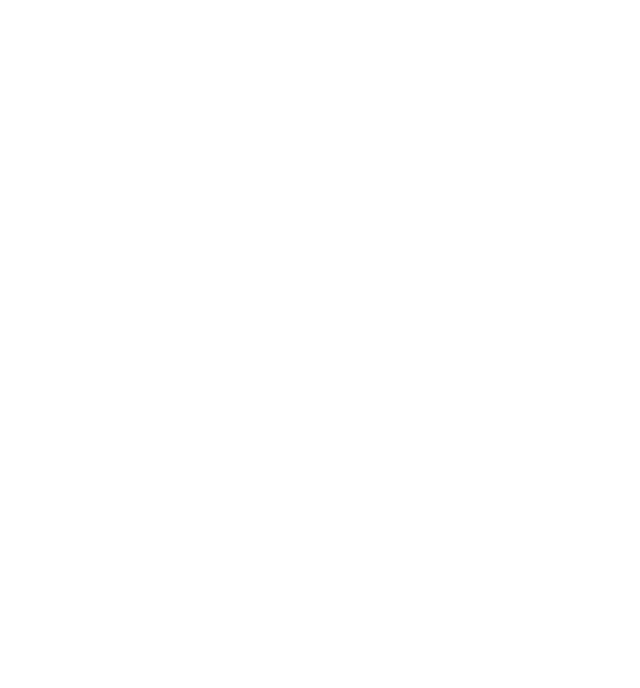
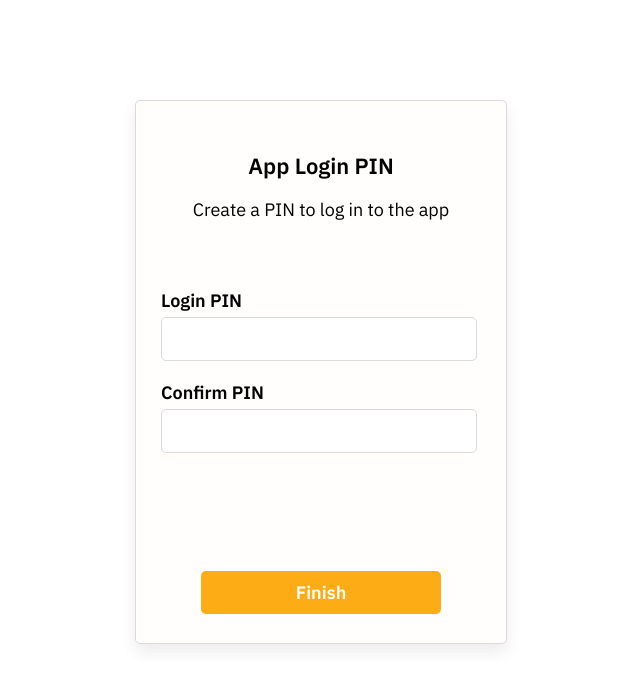
Before and after one commit to glitex-interns-june-2023/haba-pay, a React (Create React App) app: page /apppin in a window 1280 px wide. Before the commit this address had no page. Shown: the top 688 px of the page, without its empty margins (400-1040 px from the left). Built offline with nearby package versions, Linux system fonts and the light colour scheme.

Commit message:
creating interfaces

```diff
--- a/src/App.js
+++ b/src/App.js
@@ -3,10 +3,13 @@ import { BrowserRouter as Router, Routes, Route } from 'react-router-dom';
 import Home from './pages/Home';
 import Login from './pages/Login';
 import ResetPassword from './pages/ResetPassword';
-import AdminAccount from './pages/AdminAccount';
+import CreateAccount from './pages/CreateAccount';
 import VerifyEmail from './pages/VerifyEmail';
-import VerifyNumber from './pages/VerifyNumber'
+import VerifyNumber from './pages/VerifyNumber';
+import AppPin from './pages/AppPin';
 import Abort from './pages/Abort';
+import EditAccount from './pages/EditAccount';
+import SuspendAccount from './pages/SuspendAccount'
 
 const App = () => {
   return (
@@ -15,10 +18,13 @@ const App = () => {
         <Route path="/" element={<Home />} />
         <Route path="/login" element={<Login />} />
         <Route path="/resetpassword" element={<ResetPassword />} />
-        <Route path="/adminaccount" element={<AdminAccount />} />
+        <Route path="/createaccount" element={<CreateAccount />} />
         <Route path="/verifyemail" element={<VerifyEmail />} />
         <Route path="/verifynumber" element={<VerifyNumber />} />
+        <Route path="/apppin" element={<AppPin />} />
         <Route path="/abort" element={<Abort />} />
+        <Route path="/editaccount" element={<EditAccount />} />
+        <Route path="/suspendaccount" element={<SuspendAccount />} />
       </Routes>
     </Router>
   );
--- a/src/index.css
+++ b/src/index.css
@@ -82,6 +82,7 @@ body {
     height: 480px;
     left: 535px;
     top: 100px;
+    background: #FFFEFD;
     border: 0.5px solid #DED9D9;
     box-shadow: 0px 8px 16px 0px rgba(0, 0, 0, 0.08);
     border-radius: 2px;
@@ -247,11 +248,12 @@ body {
 
 /* ADMIN ACCOUNT */
 
-.create-account {
+.create-account, .edit-account {
     overflow: hidden;
+    background: #FFFEFD;
 }
 
-.create-account h1 {
+.create-account h1, .edit-account h1 {
     color: #323232;
     font-size: 22px;
     font-family: IBM Plex Sans;
@@ -260,7 +262,7 @@ body {
     margin-top: 50px;
 }
 
-.create-account p {
+.create-account p, .edit-account p {
     color: #323232;
     font-size: 18px;
     font-family: IBM Plex Sans;
@@ -342,7 +344,7 @@ body {
     color: #FDAC15;
 }
 
-.btn-verify {
+.btn-verify, .btn-save {
     width: 240px;
     padding: 10px;
     border-radius: 5px;
@@ -354,7 +356,7 @@ body {
     color: #FFFEFD;
 }
 
-.verify-email, .verify-number, .abort-process {
+.verify-email, .verify-number, .app-pin, .abort-process {
     width: 370px;
     height: 542px;
     left: 535px;
@@ -366,7 +368,7 @@ body {
     position: absolute;
 }
 
-.verify-email h1, .verify-number h1 {
+.verify-email h1, .verify-number h1, .app-pin h1 {
     font-size: 22px;
     font-family: IBM Plex Sans;
     font-weight: 600;
@@ -374,7 +376,7 @@ body {
     margin-top: 50px;
 }
 
-.verify-email p, .verify-number p {
+.verify-email p, .verify-number p, .app-pin p {
     font-size: 18px;
     font-family: IBM Plex Sans;
     text-align: center;
@@ -409,6 +411,50 @@ body {
     align-items: center;
     gap: 10px;
     margin-top: 200px;
+    margin-left: 65px;
+    border-radius: 5px;
+    background-color: #FDAC15;
+    border: none;
+    color: #FFFEFD;
+    font-size: 18px;
+    font-family: IBM Plex Sans;
+    font-weight: 600;
+}
+
+.app-pin {
+    background: #FFFEFD;
+}
+
+.app-pin label {
+    display: flex;
+    flex-direction: column;
+    align-items: flex-start;
+    gap: 5px;
+    font-size: 18px;
+    font-family: IBM Plex Sans;
+    font-weight: 600;
+    margin-left: 25px;
+}
+
+.app-pin label:first-of-type {
+    padding-top: 50px;
+}
+
+.app-pin input {
+    width: 310px;
+    height: 40px;
+    border-radius: 5px;
+    border: 1px solid #DED9D9;
+}
+
+.app-pin button {
+    display: flex;
+    width: 240px;
+    padding: 10px;
+    justify-content: center;
+    align-items: center;
+    gap: 10px;
+    margin-top: 98px;
     margin-left: 65px;
     border-radius: 5px;
     background-color: #FDAC15;
@@ -473,3 +519,33 @@ body {
     font-weight: 600;
     color: #FFFEFD;
 }
+
+
+/* SUSPEND ACCOUNT */
+
+.suspend-account {
+    overflow: hidden;
+    background: #FFFEFD;
+    height: 100vh;
+}
+
+.suspend-account h1 {
+    color: #323232;
+    font-size: 22px;
+    font-family: IBM Plex Sans;
+    font-weight: 600;
+    text-align: center;
+    margin-top: 50px;
+}
+
+.suspend-details {
+    display: inline-flex;
+    padding: 17px 60px;
+    align-items: center;
+    justify-content: center;
+    gap: 64px;
+    margin-left: 80px;
+    border: 0.5px solid #DED9D9;
+    background: #FFFEFD;
+    box-shadow: 0px 8px 16px 0px rgba(0, 0, 0, 0.08);
+}
--- /dev/null
+++ b/src/pages/AppPin.jsx
@@ -0,0 +1,50 @@
+import React, { useState } from 'react';
+
+const AppLogin = () => {
+  const [loginPin, setLoginPin] = useState('');
+  const [confirmPin, setConfirmPin] = useState('');
+
+  const handleLoginPinChange = (event) => {
+    setLoginPin(event.target.value);
+  };
+
+  const handleConfirmPinChange = (event) => {
+    setConfirmPin(event.target.value);
+  };
+
+  const handleFinishClick = () => {
+    if (loginPin === confirmPin) {
+      console.log('PIN saved:', loginPin);
+    } else {
+      console.log('PINs do not match');
+    }
+  };
+
+  return (
+    <div class="app-pin">
+      <h1>App Login PIN</h1>
+      <p>Create a PIN to log in to the app</p>
+      <label>
+        Login PIN
+        <input
+          type="password"
+          value={loginPin}
+          onChange={handleLoginPinChange}
+        />
+      </label>
+      <br />
+      <label>
+        Confirm PIN
+        <input
+          type="password"
+          value={confirmPin}
+          onChange={handleConfirmPinChange}
+        />
+      </label>
+      <br />
+      <button onClick={handleFinishClick}>Finish</button>
+    </div>
+  );
+};
+
+export default AppLogin;
--- a/src/pages/AdminAccount.jsx
+++ b/src/pages/CreateAccount.jsx
@@ -1,7 +1,8 @@
 import React, { useState } from 'react';
 import { useNavigate } from 'react-router-dom';
+import { Link } from 'react-router-dom'
 
-const AdminAccount = () => {
+const CreateAccount = () => {
   const history = useNavigate();
   const [name, setName] = useState('');
   const [primaryNumber, setPrimaryNumber] = useState('');
@@ -113,8 +114,12 @@ const AdminAccount = () => {
         <button onClick={handleCancel} className="btn-cancel">Cancel</button>
         <button onClick={handleVerify} className="btn-verify">Verify</button>
       </div>
+
+      <Link to="/verifyemail">Verify Email</Link>
+      <Link to="/verifynumber">Verify Number</Link>
+      <Link to="/apppin">App Pin</Link>
     </div>
   );
 };
 
-export default AdminAccount;
+export default CreateAccount;
--- /dev/null
+++ b/src/pages/EditAccount.jsx
@@ -0,0 +1,97 @@
+import React, { useState } from 'react';
+import { useNavigate } from 'react-router-dom';
+
+const EditAccount = () => {
+  const [name, setName] = useState('');
+  const [primaryNumber, setPrimaryNumber] = useState('');
+  const [email, setEmail] = useState('');
+  const [password, setPassword] = useState('');
+  const [secondaryNumber, setSecondaryNumber] = useState('');
+  const [business, setBusiness] = useState('');
+  const [location, setLocation] = useState('');
+  const [loginPin, setLoginPin] = useState('');
+  const navigate = useNavigate();
+
+  const handleCancel = () => {
+    navigate('/abort');
+  };
+
+  const handleSave = () => {
+    // Perform save functionality here
+  };
+
+  return (
+    <div className="edit-account">
+      <h1>Edit Account Details</h1>
+      <p>Make changes to account details</p>
+      <div className="details">
+        <div className="detail">
+          <label>Name</label>
+          <input
+            type="text"
+            value={name}
+            onChange={(e) => setName(e.target.value)}
+          />
+
+          <label>Primary Number</label>
+          <input
+            type="text"
+            value={primaryNumber}
+            onChange={(e) => setPrimaryNumber(e.target.value)}
+          />
+
+          <label>Email</label>
+          <input
+            type="email"
+            value={email}
+            onChange={(e) => setEmail(e.target.value)}
+          />
+
+          <label>Password</label>
+          <input
+            type="password"
+            value={password}
+            onChange={(e) => setPassword(e.target.value)}
+          />
+        </div>
+
+        <div className="detail">
+          <label>Secondary Number</label>
+          <input
+            type="text"
+            value={secondaryNumber}
+            onChange={(e) => setSecondaryNumber(e.target.value)}
+          />
+
+          <label>Business</label>
+          <input
+            type="text"
+            value={business}
+            onChange={(e) => setBusiness(e.target.value)}
+          />
+
+          <label>Location</label>
+          <input
+            type="text"
+            value={location}
+            onChange={(e) => setLocation(e.target.value)}
+          />
+
+          <label>Login Pin</label>
+          <input
+            type="password"
+            value={loginPin}
+            onChange={(e) => setLoginPin(e.target.value)}
+          />
+        </div>
+      </div>
+
+      <div className="acc-btn">
+        <button onClick={handleCancel} className="btn-cancel">Cancel</button>
+        <button onClick={handleSave} className="btn-save">Save</button>
+      </div>
+    </div>
+  );
+};
+
+export default EditAccount;
--- a/src/pages/Login.jsx
+++ b/src/pages/Login.jsx
@@ -77,6 +77,9 @@ function Login() {
         <Link to="/resetpassword" className="forgot-pwd">
           Forgot Password?
         </Link>
+
+        <Link to="/createaccount">Create Account</Link>
+        <Link to="/editaccount">Edit-Account</Link>
       </div>
     </div>
   );
--- /dev/null
+++ b/src/pages/SuspendAccount.jsx
@@ -0,0 +1,59 @@
+import React, { useState } from 'react';
+import checkbox from '../assets/checkbox.png';
+
+function SuspendAccount() {
+  const [isSuspended, setIsSuspended] = useState(false);
+
+  const handleCancel = () => {
+    // cancel logic
+    console.log('Cancel');
+  };
+
+  const handleSuspend = () => {
+    // suspend logic
+    setIsSuspended(true);
+    console.log('Suspend');
+  };
+
+  return (
+    <div className="suspend-account">
+      <h1>Confirm Suspend</h1>
+      <div className="suspend-details">
+        <div className="suspend-detail">
+          <img className="checkbox" src={checkbox} alt="Checkbox" />
+        </div>
+
+        <div className="suspend-detail">
+          <h3>Personal Details</h3>
+          <p>Name: John Doe</p>
+          <p>Email: johndoe@example.com</p>
+          <p>Number: 254766675678</p>
+          <p>Location: Machakos, Kenya</p>
+        </div>
+
+        <div className="suspend-detail">
+          <h3>Account Details</h3>
+          <p>Status: Active</p>
+          <p>Balance: Ksh 00.00</p>
+          <p>Business: n/a</p>
+          <p>Created: 2 Feb 2023</p>
+        </div>
+
+        <div className="suspend-detail">
+          <h3>Other Actions</h3>
+          <p>Edit Details</p>
+          <p>Delete</p>
+          <p>Contact</p>
+        </div>
+      </div>
+      <div>
+        <button onClick={handleCancel}>Cancel</button>
+        <button onClick={handleSuspend} disabled={isSuspended}>
+          {isSuspended ? 'Suspended' : 'Suspend'}
+        </button>
+      </div>
+    </div>
+  );
+}
+
+export default SuspendAccount;
```
Also changed, not shown: src/assets/checkbox.png (added).
